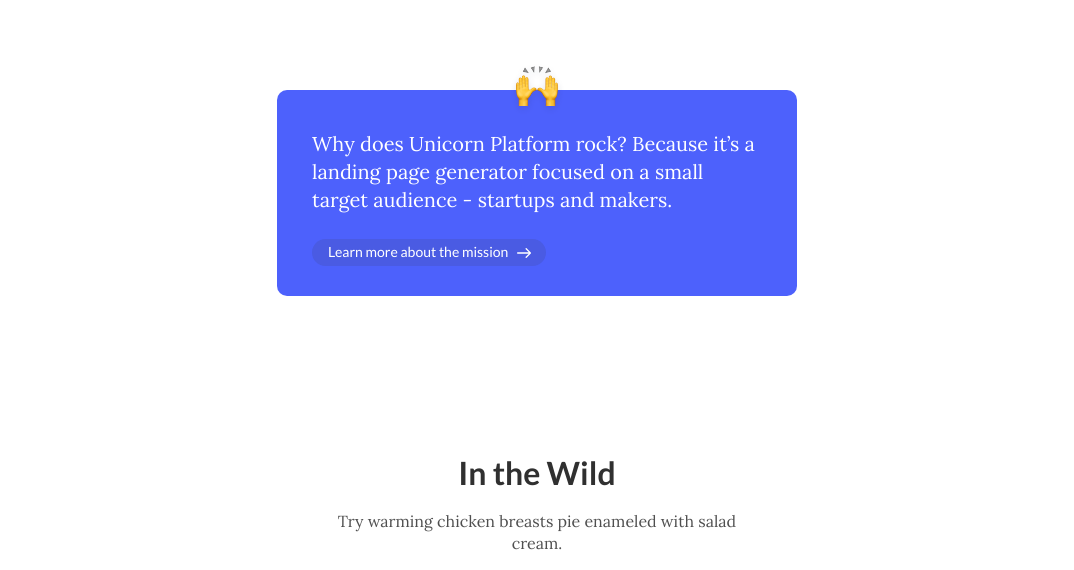
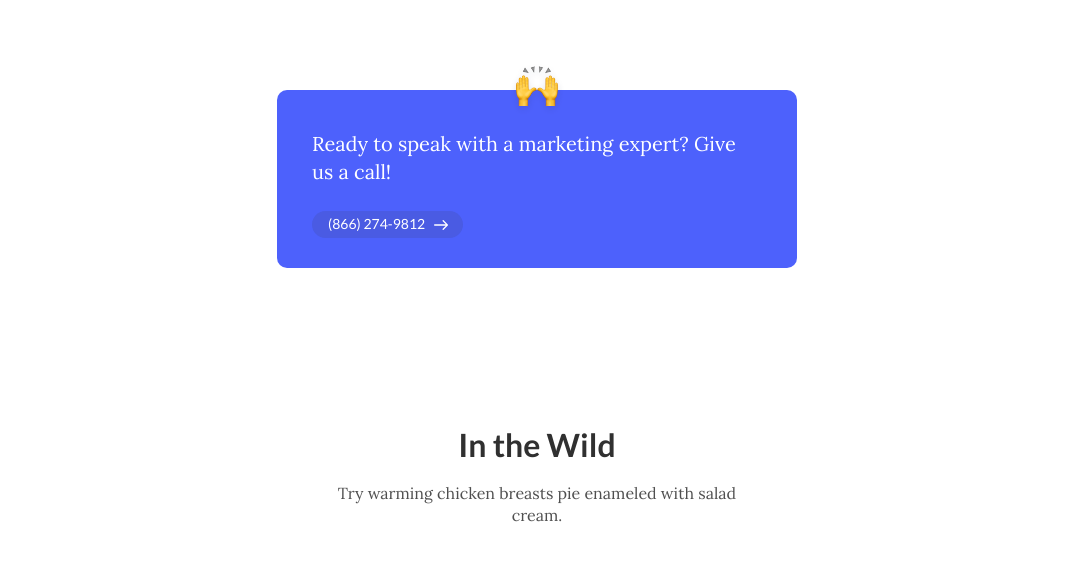
Before and after one commit to leadsngin/digital-marketing, a plain HTML site: page index.html in a window 1280 px wide. Shown: the part 1540-2110 px from the top of the page, without its empty margins (103-1177 px from the left). Drawn offline with Linux system fonts and the light colour scheme.

Commit message:
Add files via upload

```diff
--- a/index.html
+++ b/index.html
@@ -105,8 +105,8 @@
     <div class="text--01__box">
       <div class="text--01__emoji"><img class="emoji   emoji--large" src="img/emoji/raising_hands.png" alt="Emoji"/>
       </div>
-      <p class="text--01__content white-text">Why does Unicorn Platform rock? Because it’s a landing page generator focused on a small target audience - startups and makers.</p>
-      <div class="text--01__link_box"><a class="pill-link  pill-link--black  pill-link--small " href="javascript:void(0);" target="_blank"><span class="pill-link__text">Learn more about the mission</span><span class="pill-link__icon"><span class="icon"><svg viewBox="0 0 13 10" xmlns="http://www.w3.org/2000/svg"><path d="M12.823 4.164L8.954.182a.592.592 0 0 0-.854 0 .635.635 0 0 0 0 .88l2.836 2.92H.604A.614.614 0 0 0 0 4.604c0 .344.27.622.604.622h10.332L8.1 8.146a.635.635 0 0 0 0 .88.594.594 0 0 0 .854 0l3.869-3.982a.635.635 0 0 0 0-.88z" fill-rule="nonzero" fill="#00396B"/></svg></span></span></a>
+      <p class="text--01__content white-text">Ready to speak with a marketing expert? Give us a call!</p>
+      <div class="text--01__link_box"><a class="pill-link  pill-link--black  pill-link--small " href="javascript:void(0);" target="_blank"><span class="pill-link__text">(866) 274-9812</span><span class="pill-link__icon"><span class="icon"><svg viewBox="0 0 13 10" xmlns="http://www.w3.org/2000/svg"><path d="M12.823 4.164L8.954.182a.592.592 0 0 0-.854 0 .635.635 0 0 0 0 .88l2.836 2.92H.604A.614.614 0 0 0 0 4.604c0 .344.27.622.604.622h10.332L8.1 8.146a.635.635 0 0 0 0 .88.594.594 0 0 0 .854 0l3.869-3.982a.635.635 0 0 0 0-.88z" fill-rule="nonzero" fill="#00396B"/></svg></span></span></a>
       </div>
     </div>
   </div>
```
